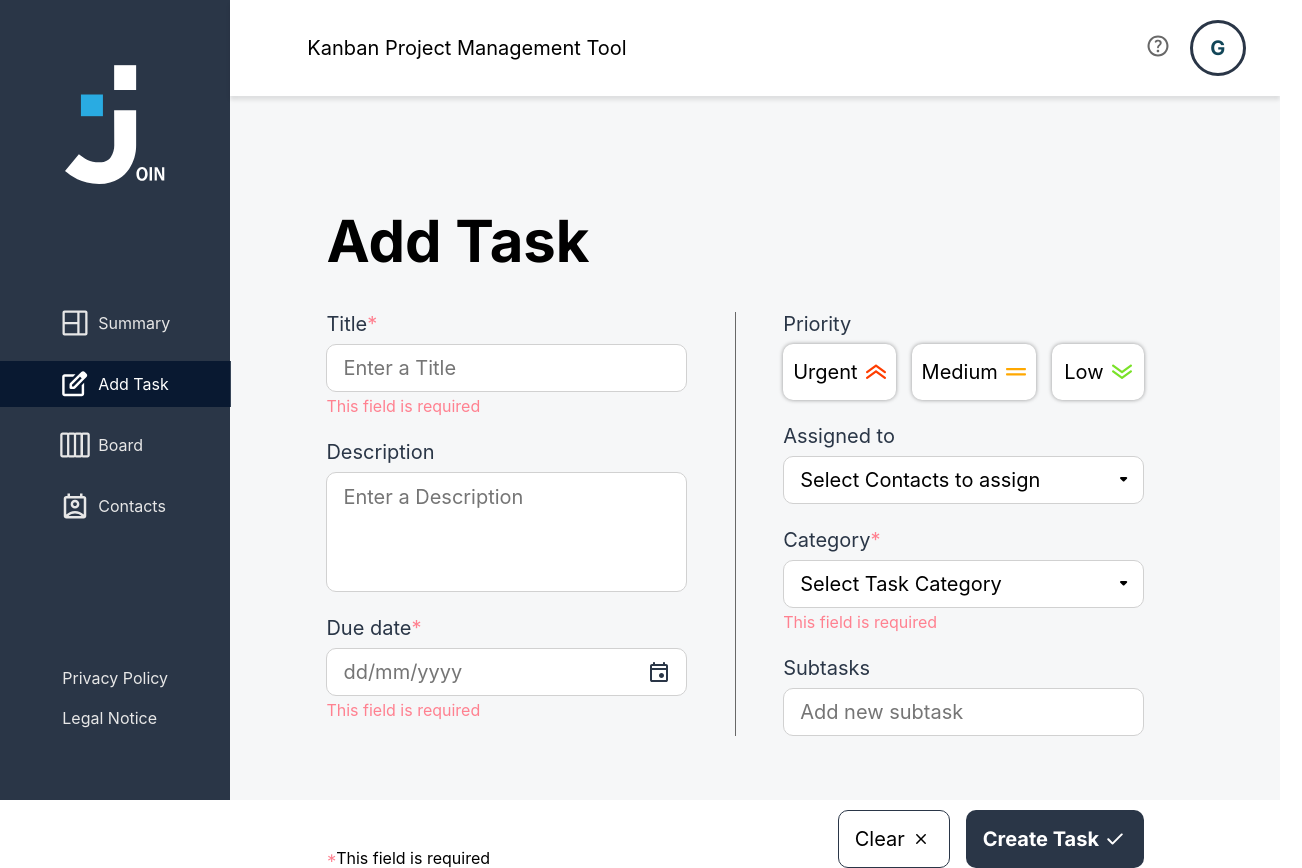
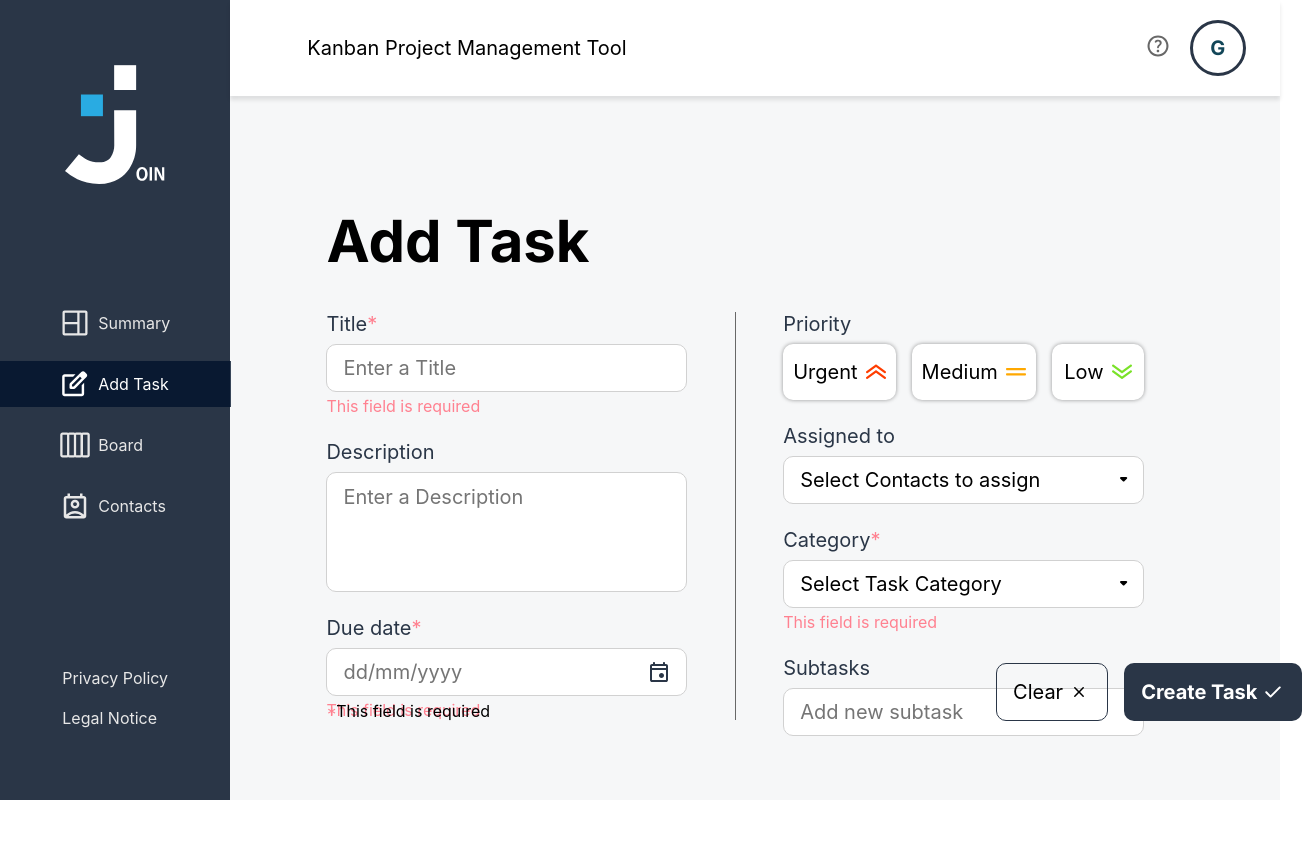
Before and after one commit to AnastasiaRoberz/join, an Angular app: page /add-task in a window 1280 px wide. Shown: the whole page, 1302 px wide, since content can reach past the window. After the commit the page ends 800 px from the top, so only its background shows below. Built offline with nearby package versions, Linux system fonts and the light colour scheme; a web font is replaced by a local one.

Commit message:
style: position add-task-footer

```diff
--- a/src/app/features/main/add-task/add-task.scss
+++ b/src/app/features/main/add-task/add-task.scss
@@ -36,6 +36,8 @@
   display: flex;
   justify-content: space-between;
   align-items: flex-end;
+  position: absolute;
+  bottom: 79px;
 
   &__buttons {
     display: flex;
@@ -51,7 +53,7 @@
     position: absolute;
     left: calc(100% + 48px);
     top: 0;
-    height: 424px;
+    height: 100%;
     width: 1px;
     background-color: $input-placeholder;
   }
```
